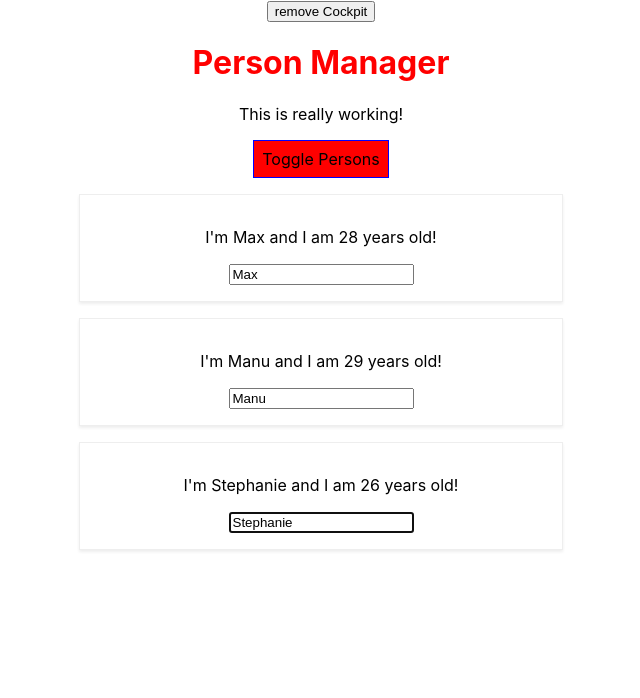
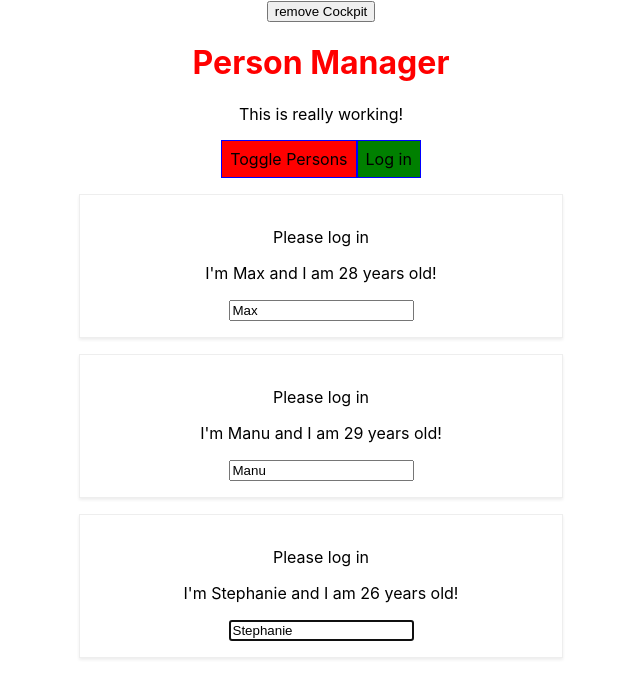
Before and after one commit to pepps1980/react-complete-guide, a React app: page / in a window 1280 px wide. Shown: the top 698 px of the page, without its empty margins (319-959 px from the left). Built offline with nearby package versions, Linux system fonts and the light colour scheme.

Commit message:
chain of Props

```diff
--- a/src/components/Cockpit/Cockpit.js
+++ b/src/components/Cockpit/Cockpit.js
@@ -42,6 +42,7 @@ const toggleBtnRef = useRef(null);
         className={btnClass} onClick={props.clicked}>
         Toggle Persons
       </button>
+      <button onClick={props.login}>Log in</button>
     </div>
   );
 };
--- a/src/components/Persons/Person/Person.js
+++ b/src/components/Persons/Person/Person.js
@@ -20,6 +20,7 @@ class Person extends Component {
     console.log("[Person.js] redering...");
     return (
       <Auxilliary>
+        {this.props.isAuth ? <p>Authenticated!</p> : <p>Please log in</p>}
         <p onClick={this.props.click}>
           I'm {this.props.name} and I am {this.props.age} years old!
         </p>
--- a/src/components/Persons/Persons.js
+++ b/src/components/Persons/Persons.js
@@ -50,6 +50,7 @@ class Persons extends PureComponent {
             name={person.name}
             age={person.age}
             changed={(event) => this.props.changed(event, person.id)}
+            isAuth={this.props.isAuthenticated}
           />
         </ErrorBoundary>
       );
--- a/src/containers/App.js
+++ b/src/containers/App.js
@@ -20,6 +20,7 @@ class App extends Component {
     showPersons: false,
     showCockpit: true,
     changeCounter: 0,
+    authenticated: false
   };
 
   static getDerivedStateFromProps(props, state) {
@@ -73,6 +74,10 @@ class App extends Component {
     this.setState({ showPersons: !doesShow });
   };
 
+  loginHandler = () => {
+    this.setState({authenticated: true});
+  };
+
   render() {
     console.log("[App.js] render");
     let persons = null;
@@ -84,6 +89,7 @@ class App extends Component {
             persons={this.state.persons}
             clicked={this.deletePersonHandler}
             changed={this.nameChangedHandler}
+            isAuthenticated={this.state.authenticated}
           />
         </div>
       );
@@ -103,6 +109,7 @@ class App extends Component {
             showPersons={this.state.showPersons}
             personslength={this.state.persons.length}
             clicked={this.togglePersonsHandle}
+            login={this.loginHandler}
           />
         ) : null}
         {persons}
```
